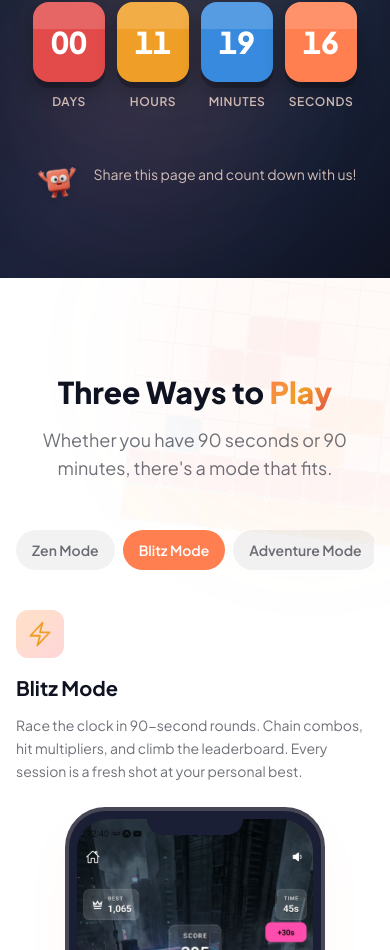
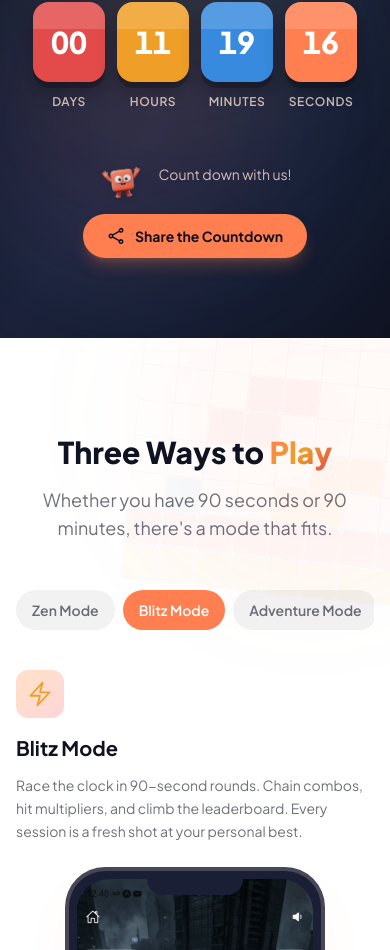
Before and after one commit to DessiM15/bloxify-landing, a Next.js app: page / in a window 390 px wide. Shown: the part 1371-2321 px from the top of the page. Built offline with nearby package versions, Linux system fonts and the light colour scheme.

Commit message:
Add share button to countdown section
Coral pill button with share icon that uses native Web Share API
on mobile or copies the countdown link to clipboard on desktop.
Icon tilts on hover for playful feel.

Co-Authored-By: Claude Opus 4.6 <noreply@anthropic.com>

```diff
--- a/src/components/sections/Countdown.tsx
+++ b/src/components/sections/Countdown.tsx
@@ -77,7 +77,7 @@ export default function Countdown() {
         </AnimatedSection>
 
         <AnimatedSection delay={0.3}>
-          <div className="flex justify-center mt-10">
+          <div className="flex flex-col items-center mt-10 gap-4">
             <div className="flex items-center gap-3">
               <div className="w-12 h-12 relative">
                 <Image
@@ -89,9 +89,28 @@ export default function Countdown() {
                 />
               </div>
               <p className="text-cream-dim text-sm">
-                Share this page and count down with us!
+                Count down with us!
               </p>
             </div>
+
+            <button
+              onClick={() => {
+                const url = window.location.origin + "/#countdown";
+                const text = "Bloxify drops May 5 — count down with us!";
+                if (navigator.share) {
+                  navigator.share({ title: "Bloxify Countdown", text, url });
+                } else {
+                  navigator.clipboard.writeText(`${text} ${url}`);
+                  alert("Link copied!");
+                }
+              }}
+              className="group flex items-center gap-2.5 bg-coral hover:bg-coral-dark text-navy font-bold text-sm px-6 py-3 rounded-full transition-all hover:scale-105 cursor-pointer shadow-lg shadow-coral/25"
+            >
+              <svg className="w-4.5 h-4.5 transition-transform group-hover:-rotate-12" fill="none" viewBox="0 0 24 24" stroke="currentColor" strokeWidth={2}>
+                <path strokeLinecap="round" strokeLinejoin="round" d="M7.217 10.907a2.25 2.25 0 100 2.186m0-2.186c.18.324.283.696.283 1.093s-.103.77-.283 1.093m0-2.186l9.566-5.314m-9.566 7.5l9.566 5.314m0 0a2.25 2.25 0 103.935 2.186 2.25 2.25 0 00-3.935-2.186zm0-12.814a2.25 2.25 0 103.933-2.185 2.25 2.25 0 00-3.933 2.185z" />
+              </svg>
+              Share the Countdown
+            </button>
           </div>
         </AnimatedSection>
       </div>
```
